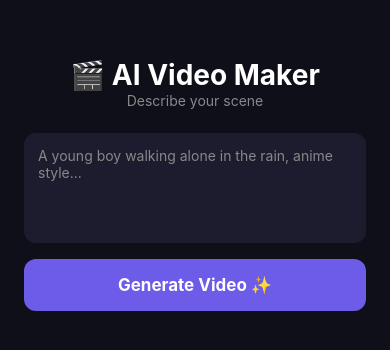
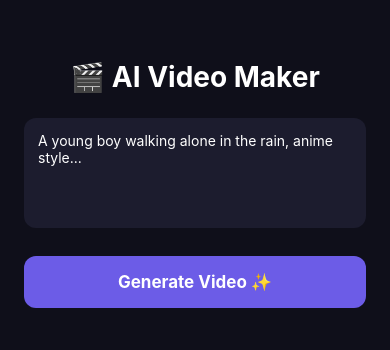
Before and after one commit to openheartjeetu-dot/ai-video-app, a React Native app: screen / in a window 390 px wide. Shown: the part 238-588 px from the top of the page. Built offline with nearby package versions, Linux system fonts and the light colour scheme.

Commit message:
app + backend

```diff
--- a/App.js
+++ b/App.js
@@ -1,38 +1,96 @@
-import { useState } from 'react';
+import { useState, useEffect, useRef } from 'react';
 import { StatusBar } from 'expo-status-bar';
 import {
   StyleSheet, Text, TextInput, View, TouchableOpacity,
-    KeyboardAvoidingView, Platform,
+  KeyboardAvoidingView, Platform, ActivityIndicator, Alert
 } from 'react-native';
+import { Video, ResizeMode } from 'expo-av';
+
+const BACKEND_URL = 'https://potential-spoon-wvr95xp5xq6j3gv9q-3000.app.github.dev';
 
 export default function App() {
-      const [prompt, setPrompt] = useState('');
-        const [status, setStatus] = useState('');
+  const [prompt, setPrompt] = useState('A young boy walking alone in the rain, anime style...');
+  const [status, setStatus] = useState('idle');
+  const [taskId, setTaskId] = useState(null);
+  const [videoUrl, setVideoUrl] = useState(null);
+  const video = useRef(null);
 
-          const generate = () => {
-              setStatus('🎬 Coming soon: "' + prompt + '"');
+  useEffect(() => {
+    let interval;
+    if (taskId && status === 'generating') {
+      interval = setInterval(async () => {
+        try {
+          const res = await fetch(BACKEND_URL + '/status/' + taskId);
+          const data = await res.json();
+          if (data.status === 'succeeded') {
+            clearInterval(interval);
+            setVideoUrl(data.videoUrl);
+            setStatus('done');
+          } else if (data.status === 'failed') {
+            clearInterval(interval);
+            Alert.alert('Error', 'Video generation failed');
+            setStatus('idle');
+          }
+        } catch (e) { console.log(e); }
+      }, 2000);
+    }
+    return () => clearInterval(interval);
+  }, [taskId, status]);
+
+  const generate = async () => {
+    setStatus('generating');
+    setVideoUrl(null);
+    try {
+      const res = await fetch(BACKEND_URL + '/generate', {
+        method: 'POST',
+        headers: { 'Content-Type': 'application/json' },
+        body: JSON.stringify({ prompt })
+      });
+      const data = await res.json();
+      setTaskId(data.taskId);
+    } catch (e) {
+      Alert.alert('Debug', String(e));
+      setStatus('idle');
+    }
   };
 
   return (
     <KeyboardAvoidingView style={styles.container} behavior={Platform.OS === 'ios' ? 'padding' : null}>
       <Text style={styles.title}>🎬 AI Video Maker</Text>
-                                  <Text style={styles.subtitle}>Describe your scene</Text>
-
+      {status !== 'done' && (
+        <>
           <TextInput
             style={styles.input}
-                                                        placeholder="A young boy walking alone in the rain, anime style..."
+            placeholder="Describe your scene..."
             placeholderTextColor="#888"
             multiline
             value={prompt}
             onChangeText={setPrompt}
           />
-
-                                                                                                    <TouchableOpacity style={styles.button} onPress={generate}>
-                                                                                                            <Text style={styles.buttonText}>Generate Video ✨</Text>
+          <TouchableOpacity
+            style={[styles.button, status === 'generating' && {opacity: 0.6}]}
+            onPress={generate}
+            disabled={status === 'generating'}
+          >
+            {status === 'generating' ? <ActivityIndicator color="#fff" /> : <Text style={styles.buttonText}>Generate Video ✨</Text>}
           </TouchableOpacity>
-
-                                                                                                                        {status !== '' ? <Text style={styles.status}>{status}</Text> : null}
-
+        </>
+      )}
+      {status === 'done' && videoUrl && (
+        <View style={styles.videoContainer}>
+          <Video
+            ref={video}
+            style={styles.video}
+            source={{ uri: videoUrl }}
+            useNativeControls
+            resizeMode={ResizeMode.CONTAIN}
+            shouldPlay
+          />
+          <TouchableOpacity style={styles.button} onPress={() => { setStatus('idle'); setVideoUrl(null); }}>
+            <Text style={styles.buttonText}>Make Another 🔄</Text>
+          </TouchableOpacity>
+        </View>
+      )}
       <StatusBar style="light" />
     </KeyboardAvoidingView>
   );
@@ -40,10 +98,10 @@ import {
 
 const styles = StyleSheet.create({
   container: { flex: 1, backgroundColor: '#0f0f1a', padding: 24, justifyContent: 'center' },
-                                                                                                                                        title: { color: '#fff', fontSize: 28, fontWeight: 'bold', textAlign: 'center' },
-                                                                                                                                          subtitle: { color: '#888', textAlign: 'center', marginBottom: 24 },
+  title: { color: '#fff', fontSize: 28, fontWeight: 'bold', textAlign: 'center', marginBottom: 24 },
   input: { backgroundColor: '#1c1c2e', color: '#fff', borderRadius: 12, padding: 14, minHeight: 110, textAlignVertical: 'top', marginBottom: 16 },
-                                                                                                                                              button: { backgroundColor: '#6c5ce7', borderRadius: 12, padding: 16, alignItems: 'center' },
+  button: { backgroundColor: '#6c5ce7', borderRadius: 12, padding: 16, alignItems: 'center', marginTop: 12 },
   buttonText: { color: '#fff', fontSize: 17, fontWeight: 'bold' },
-                                                                                                                                                  status: { color: '#7bed9f', marginTop: 20, textAlign: 'center' },
+  videoContainer: { flex: 1, width: '100%', justifyContent: 'center' },
+  video: { width: '100%', height: 300, borderRadius: 12, marginBottom: 20 }
 });
--- a/index.js
+++ b/index.js
@@ -1,8 +1,3 @@
 import { registerRootComponent } from 'expo';
-
 import App from './App';
-
-// registerRootComponent calls AppRegistry.registerComponent('main', () => App);
-// It also ensures that whether you load the app in Expo Go or in a native build,
-// the environment is set up appropriately
 registerRootComponent(App);
--- a/package.json
+++ b/package.json
@@ -4,8 +4,11 @@
   "main": "index.js",
   "dependencies": {
     "@expo/ngrok": "^4.1.3",
+    "cors": "^2.8.6",
     "expo": "~54.0.0",
+    "expo-av": "~16.0.8",
     "expo-status-bar": "~3.0.9",
+    "express": "^5.2.1",
     "react": "19.1.0",
     "react-native": "0.81.5"
   },
```
Also changed, not shown: 2 other files (tests, documents, lock files or other folders). Lines whose indentation alone changed are shown as unchanged.
